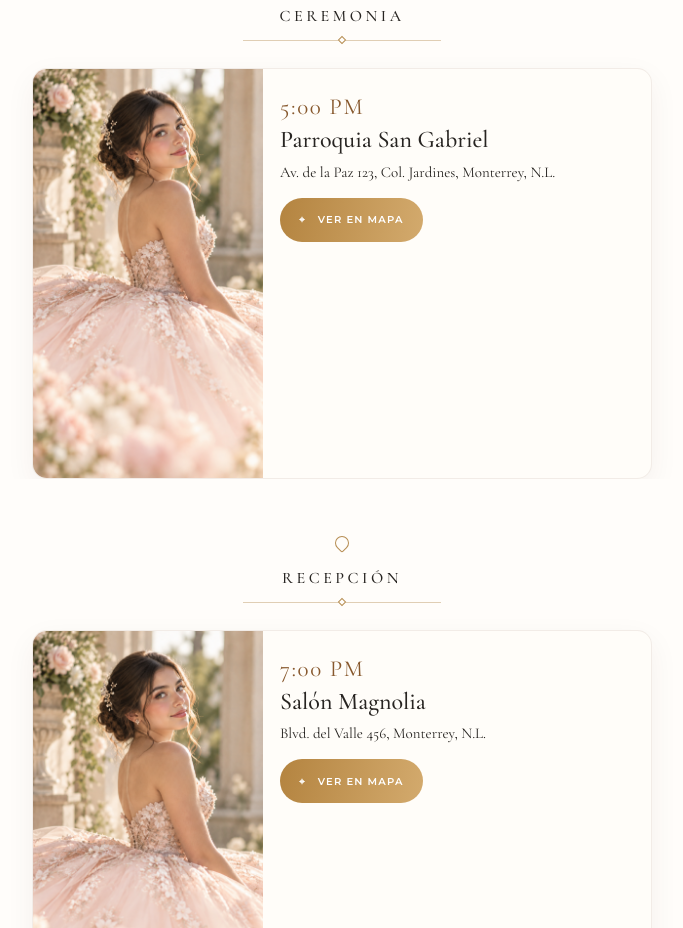
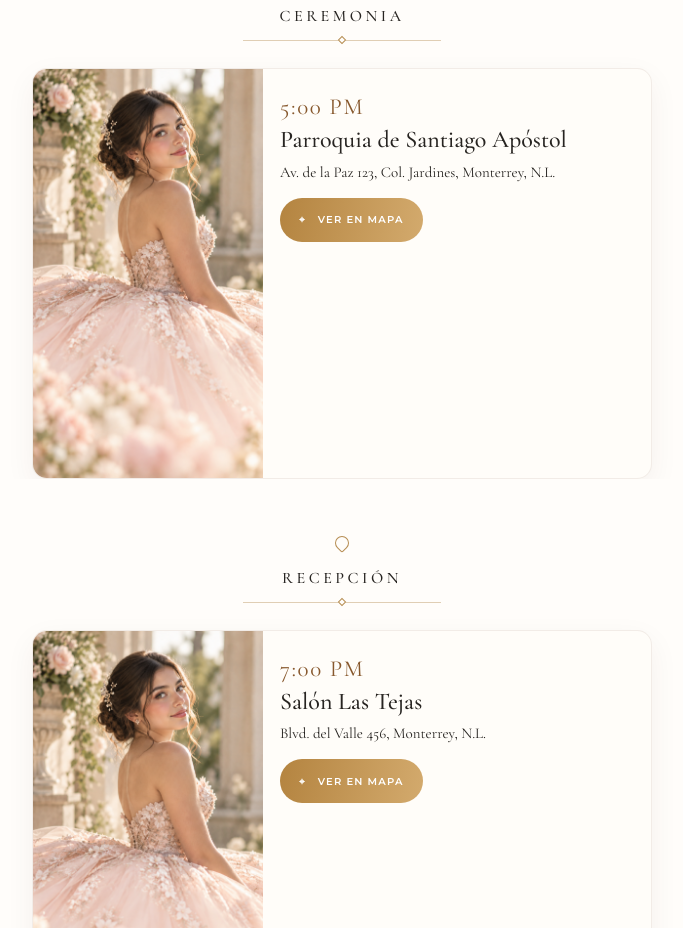
Before and after one commit to alecsis96/invitaciones-digitales, a Next.js app: page / in a window 1280 px wide. Shown: the part 1660-2588 px from the top of the page, without its empty margins (298-981 px from the left). Built offline with nearby package versions, Linux system fonts and the light colour scheme.

Commit message:
Update XV-01 demo venue and RSVP data

```diff
--- a/src/data/events/ana-sofia.demo.ts
+++ b/src/data/events/ana-sofia.demo.ts
@@ -6,11 +6,11 @@ export const anaSofiaDemo: InvitationEvent = {
   honoreeName: "Ana Sofía", eventLabel: "Mis XV años", date: "2026-11-14T17:00:00-06:00", displayDate: "14 · NOV · 2026",
   heroImage: portrait, heroImageAlt: "Retrato editorial de Ana Sofía con vestido rosa empolvado",
   introText: "Hay momentos que soñamos durante años y personas que queremos a nuestro lado cuando finalmente llegan.", parents: ["Laura Méndez", "Carlos Ramírez"],
-  ceremony: { label: "Ceremonia", time: "5:00 PM", venue: "Parroquia San Gabriel", address: "Av. de la Paz 123, Col. Jardines, Monterrey, N.L.", mapUrl: "https://maps.google.com/?q=Parroquia+San+Gabriel+Monterrey", image: portrait, imageAlt: "Fachada de la parroquia" },
-  reception: { label: "Recepción", time: "7:00 PM", venue: "Salón Magnolia", address: "Blvd. del Valle 456, Monterrey, N.L.", mapUrl: "https://maps.google.com/?q=Salon+Magnolia+Monterrey", image: portrait, imageAlt: "Salón de recepción decorado" },
+  ceremony: { label: "Ceremonia", time: "5:00 PM", venue: "Parroquia de Santiago Apóstol", address: "Av. de la Paz 123, Col. Jardines, Monterrey, N.L.", mapUrl: "https://maps.app.goo.gl/iqiYZ2wFWUM3teMK9?g_st=ac", image: portrait, imageAlt: "Fachada de la parroquia" },
+  reception: { label: "Recepción", time: "7:00 PM", venue: "Salón Las Tejas", address: "Blvd. del Valle 456, Monterrey, N.L.", mapUrl: "https://maps.app.goo.gl/bSesnj7fdbd2a6R96?g_st=ac", image: portrait, imageAlt: "Salón de recepción decorado" },
   itinerary: [{ time: "5:00 PM", title: "Ceremonia", icon: "♧" }, { time: "7:00 PM", title: "Recepción", icon: "♜" }, { time: "8:00 PM", title: "Presentación", icon: "♕" }, { time: "8:30 PM", title: "Vals", icon: "♫" }, { time: "9:00 PM", title: "Cena", icon: "♜" }, { time: "10:00 PM", title: "Fiesta", icon: "✦" }],
   gallery: [{ src: portrait, alt: "Ana Sofía sonriendo" }, { src: portrait, alt: "Detalle del vestido" }, { src: portrait, alt: "Ramo en tonos rosados" }, { src: portrait, alt: "Retrato de Ana Sofía" }],
   dressCode: { title: "Formal", description: "Tu presencia es lo más importante para mí. Si deseas seguir un código de color, te invito a evitar el rosa.", reservedColors: ["#d9b7b0"] },
   gifts: { text: "Tu compañía es el mejor regalo, pero si deseas tener un detalle conmigo, te comparto algunas opciones.", url: "https://example.com/mesa-de-regalos", label: "Ver mesa de regalos" },
-  rsvp: { phone: "528100000000", message: "Hola, confirmo mi asistencia a los XV de Ana Sofía. Asistiremos ___ personas." }, closingImage: portrait, closingImageAlt: "Ana Sofía en su celebración"
+  rsvp: { phone: "529191565865", message: "Hola, confirmo mi asistencia a los XV de Ana Sofía. Asistiremos ___ personas." }, closingImage: portrait, closingImageAlt: "Ana Sofía en su celebración"
 };
```
